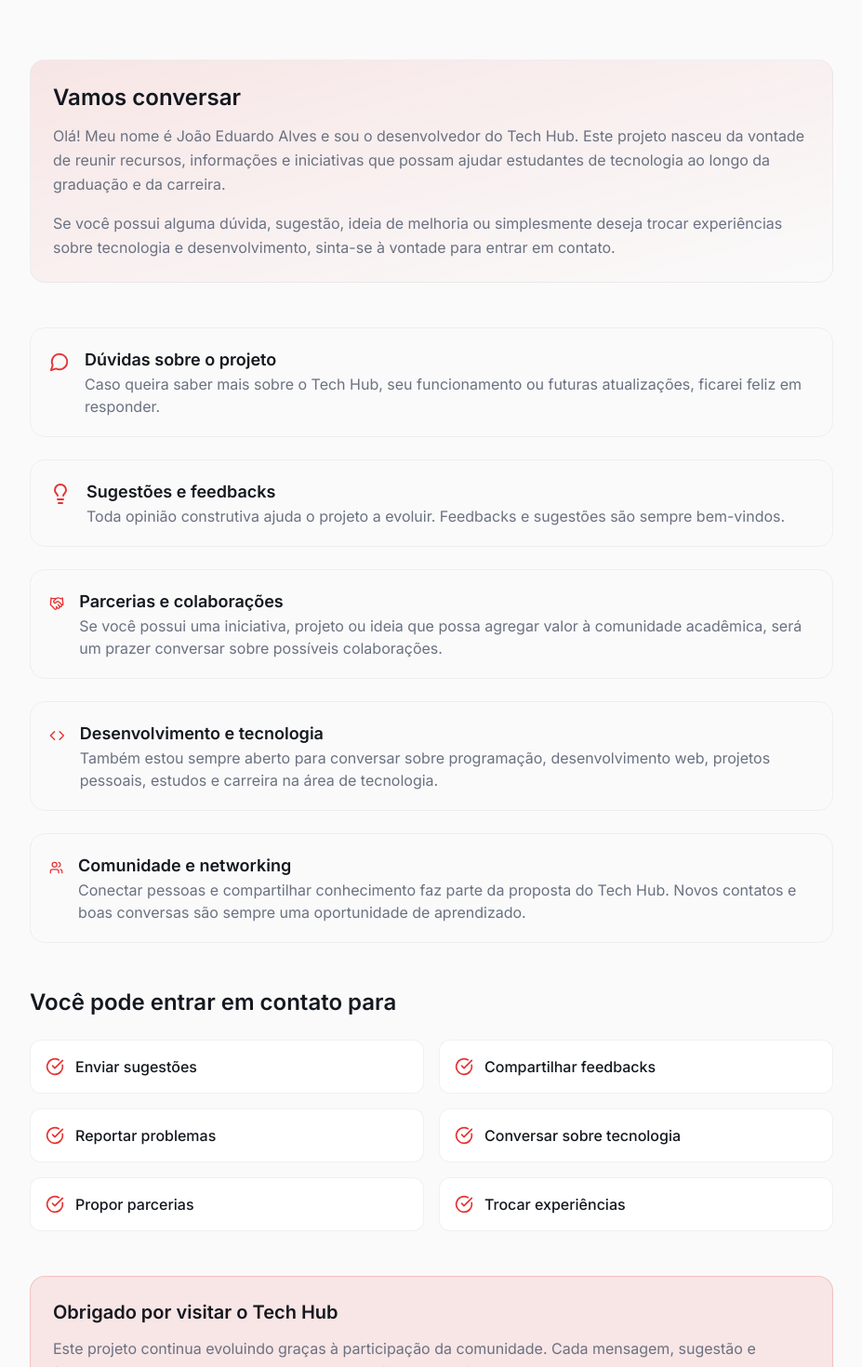
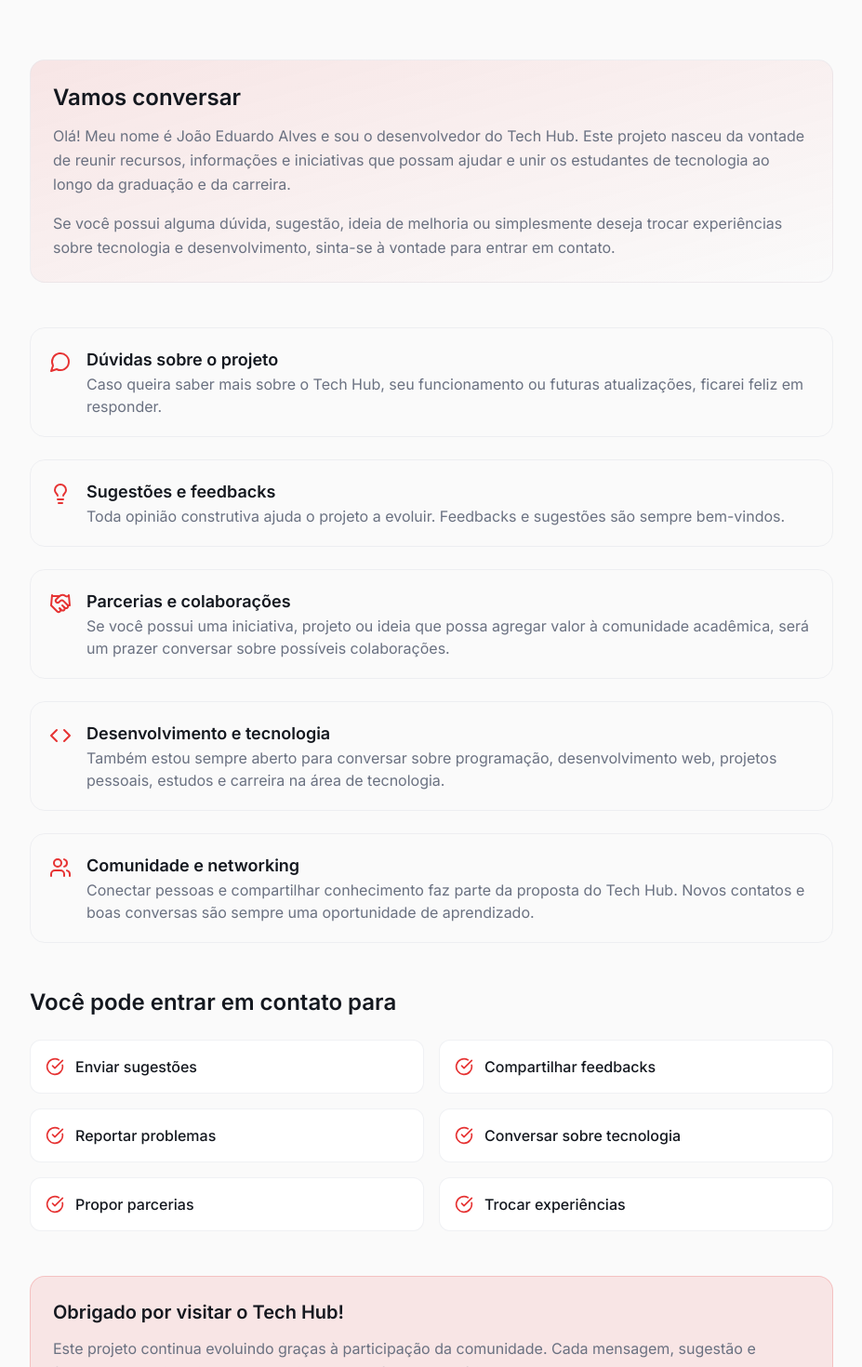
Before and after one commit to Joao-Eduardo-Alves/Tech-Hub-UNIVESP, a React (Vite) app: page /contato in a window 1280 px wide. Shown: the part 260-1730 px from the top of the page at 93% size, without its empty margins (176-1103 px from the left). Built offline with nearby package versions, Linux system fonts and the light colour scheme.

Commit message:
feat(contato): adicionado links para contato e padronizado tamanho de icones

```diff
--- a/src/pages/Footer/Contato.jsx
+++ b/src/pages/Footer/Contato.jsx
@@ -31,8 +31,8 @@
             <p className="text-muted-foreground leading-relaxed">
               Olá! Meu nome é João Eduardo Alves e sou o desenvolvedor do Tech
               Hub. Este projeto nasceu da vontade de reunir recursos,
-              informações e iniciativas que possam ajudar estudantes de
-              tecnologia ao longo da graduação e da carreira.
+              informações e iniciativas que possam ajudar e unir os estudantes
+              de tecnologia ao longo da graduação e da carreira.
             </p>
 
             <p className="text-muted-foreground leading-relaxed mt-4">
@@ -46,7 +46,7 @@
           <div className="grid gap-6">
             {/* DÚVIDAS */}
             <div className="flex gap-4 p-5 rounded-2xl border border-border/50 hover:border-primary/20 transition">
-              <MessageCircle className="text-primary mt-1" />
+              <MessageCircle className="text-primary mt-1 shrink-0 w-6 h-6" />
 
               <div>
                 <h3 className="font-semibold text-lg text-foreground">
@@ -62,7 +62,7 @@
 
             {/* SUGESTÕES */}
             <div className="flex gap-4 p-5 rounded-2xl border border-border/50 hover:border-primary/20 transition">
-              <Lightbulb className="text-primary mt-1" />
+              <Lightbulb className="text-primary mt-1 shrink-0 w-6 h-6" />
 
               <div>
                 <h3 className="font-semibold text-lg text-foreground">
@@ -78,7 +78,7 @@
 
             {/* PARCERIAS */}
             <div className="flex gap-4 p-5 rounded-2xl border border-border/50 hover:border-primary/20 transition">
-              <Handshake className="text-primary mt-1" />
+              <Handshake className="text-primary mt-1 shrink-0 w-6 h-6" />
 
               <div>
                 <h3 className="font-semibold text-lg text-foreground">
@@ -95,7 +95,7 @@
 
             {/* TECNOLOGIA */}
             <div className="flex gap-4 p-5 rounded-2xl border border-border/50 hover:border-primary/20 transition">
-              <Code className="text-primary mt-1" />
+              <Code className="text-primary mt-1 shrink-0 w-6 h-6" />
 
               <div>
                 <h3 className="font-semibold text-lg text-foreground">
@@ -112,7 +112,7 @@
 
             {/* COMUNIDADE */}
             <div className="flex gap-4 p-5 rounded-2xl border border-border/50 hover:border-primary/20 transition">
-              <Users className="text-primary mt-1" />
+              <Users className="text-primary mt-1 shrink-0 w-6 h-6" />
 
               <div>
                 <h3 className="font-semibold text-lg text-foreground">
@@ -158,7 +158,7 @@
           {/* FINAL */}
           <section className="bg-primary/10 border border-primary/20 p-6 rounded-2xl">
             <h2 className="text-xl font-semibold mb-3 text-foreground">
-              Obrigado por visitar o Tech Hub
+              Obrigado por visitar o Tech Hub!
             </h2>
 
             <p className="text-muted-foreground leading-relaxed">
@@ -169,12 +169,12 @@
 
             <p className="text-muted-foreground leading-relaxed mt-4">
               Caso deseje entrar em contato, utilize os links disponibilizados
-              abaixo. Ficarei feliz em conversar com você.
+              abaixo. Ficarei feliz em conversar com você!
             </p>
 
             <div className="mt-6 flex flex-wrap items-center justify-center gap-4">
               <a
-                href="https://www.linkedin.com/in/seu-perfil"
+                href="https://www.linkedin.com/in/joaoeduardoalves/"
                 target="_blank"
                 rel="noopener noreferrer"
                 className="flex items-center gap-2 rounded-2xl border border-border/50 bg-white px-4 py-3 text-sm font-semibold text-slate-700 shadow-sm transition hover:border-primary/70 hover:bg-primary/5"
@@ -184,7 +184,7 @@
               </a>
 
               <a
-                href="https://www.instagram.com/seu-perfil"
+                href="https://www.instagram.com/duduuz01"
                 target="_blank"
                 rel="noopener noreferrer"
                 className="flex items-center gap-2 rounded-2xl border border-border/50 bg-white px-4 py-3 text-sm font-semibold text-slate-700 shadow-sm transition hover:border-pink-500/70 hover:bg-pink-50"
@@ -194,7 +194,7 @@
               </a>
 
               <a
-                href="https://github.com/seu-usuario"
+                href="https://github.com/Joao-Eduardo-Alves"
                 target="_blank"
                 rel="noopener noreferrer"
                 className="flex items-center gap-2 rounded-2xl border border-border/50 bg-white px-4 py-3 text-sm font-semibold text-slate-700 shadow-sm transition hover:border-slate-900/70 hover:bg-slate-100"
```
